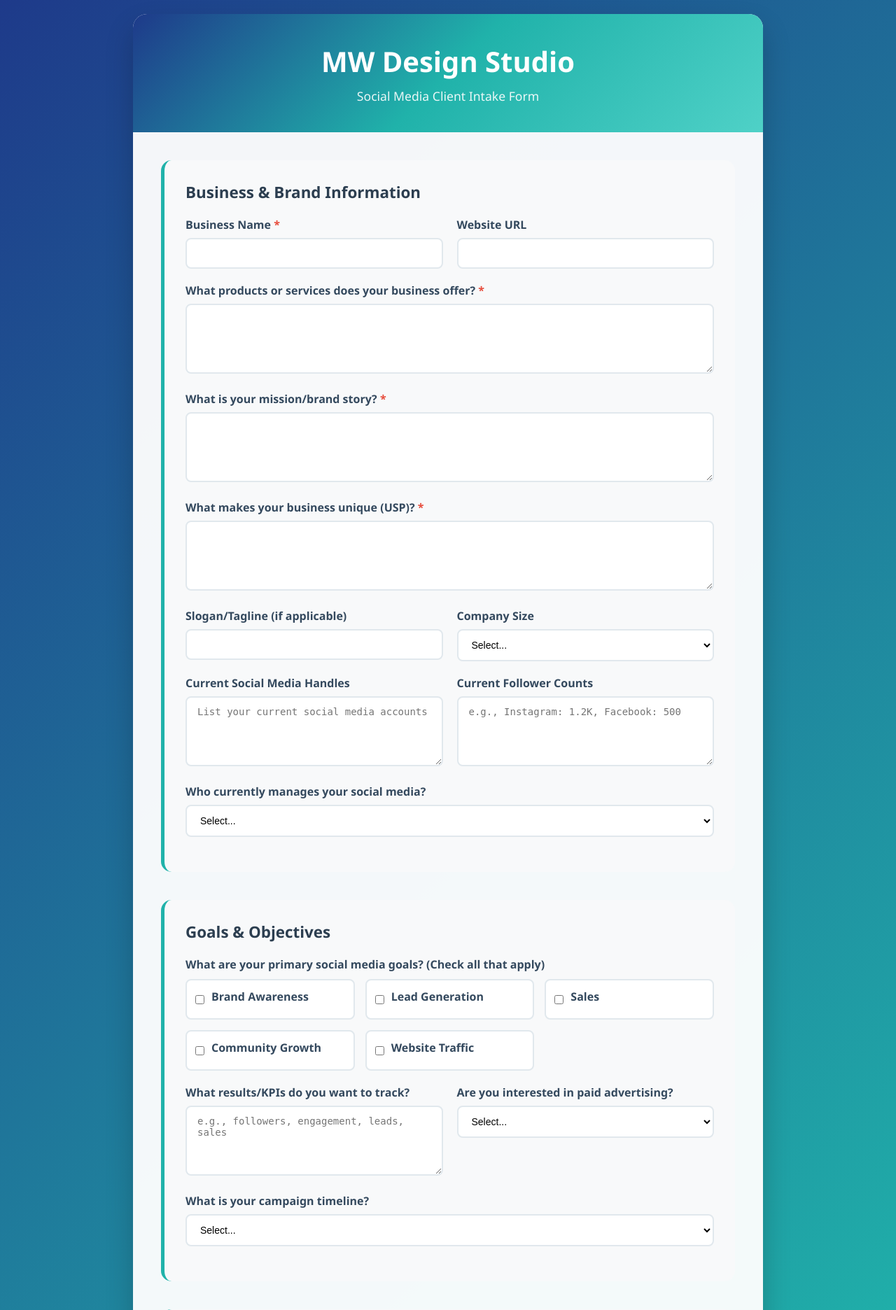
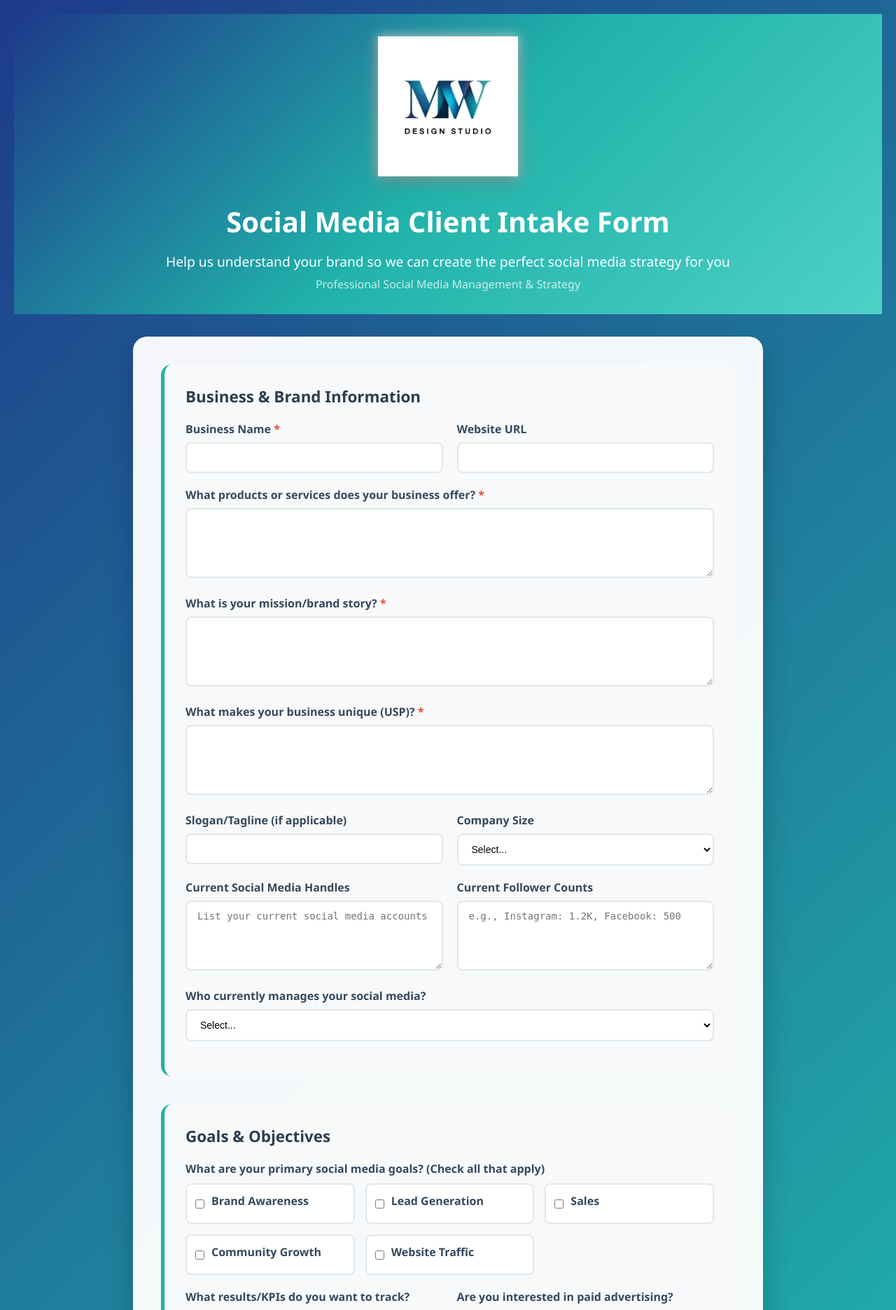
Before and after one commit to HouseOfVibes/mw-design-client-intake-v2, a Flask app: page / in a window 1280 px wide. Shown: the top 1872 px of the page at 70% size. Run offline with Flask 3, Linux system fonts and the light colour scheme; some libraries are stand-ins or nearby versions.

Commit message:
feat: add professional MW Design Studio header with logo
Enhanced the intake form header with:
- MW Design Studio logo with professional drop-shadow effects
- Professional tagline and description
- Improved layout structure with separate header section
- Better visual hierarchy and spacing
- References existing mw_logo.png in static folder

🤖 Generated with [Claude Code](https://claude.ai/code)

Co-Authored-By: Claude <noreply@anthropic.com>

```diff
--- a/templates/index.html
+++ b/templates/index.html
@@ -29,28 +29,44 @@
         .container {
             max-width: 900px;
             margin: 0 auto;
+        }
+
+        .form-wrapper {
             background: rgba(255, 255, 255, 0.95);
             border-radius: 20px;
             box-shadow: 0 20px 40px rgba(0, 0, 0, 0.2);
             overflow: hidden;
         }
 
-        .header {
+        .mw-header {
             background: var(--mw-gradient);
             color: white;
-            padding: 40px;
+            padding: 2rem 0;
+            margin-bottom: 2rem;
             text-align: center;
         }
 
-        .header h1 {
+        .mw-logo {
+            max-height: 200px;
+            width: auto;
+            margin-bottom: 2rem;
+            filter: drop-shadow(0 6px 12px rgba(0, 0, 0, 0.4)) drop-shadow(0 0 8px rgba(255, 255, 255, 0.8));
+        }
+
+        .mw-header h1 {
             font-size: 2.5rem;
-            margin-bottom: 10px;
+            margin-bottom: 1rem;
             font-weight: 700;
         }
 
-        .header p {
-            font-size: 1.1rem;
-            opacity: 0.9;
+        .mw-header .lead {
+            font-size: 1.2rem;
+            margin-bottom: 0.5rem;
+        }
+
+        .mw-header .opacity-75 {
+            opacity: 0.75;
+            font-size: 1rem;
         }
 
         .form-container {
@@ -216,14 +232,20 @@
     </style>
 </head>
 <body>
+    <!-- MW Design Studio Header -->
+    <div class="mw-header">
+        <div class="container">
+            <img src="{{ url_for('static', filename='mw_logo.png') }}" alt="MW Design Studio" class="mw-logo">
+            <h1>Social Media Client Intake Form</h1>
+            <p class="lead">Help us understand your brand so we can create the perfect social media strategy for you</p>
+            <p class="opacity-75">Professional Social Media Management & Strategy</p>
+        </div>
+    </div>
+
     <div class="container">
-        <div class="header">
-            <h1>MW Design Studio</h1>
-            <p>Social Media Client Intake Form</p>
-        </div>
-
-        <div class="form-container">
-            <form method="post" action="{{ url_for('submit_form') }}">
+        <div class="form-wrapper">
+            <div class="form-container">
+                <form method="post" action="{{ url_for('submit_form') }}">
 
                 <!-- Business & Brand Information -->
                 <div class="section">
@@ -603,6 +625,7 @@
                     </div>
                 </div>
             </form>
+            </div>
         </div>
     </div>
 </body>
```
